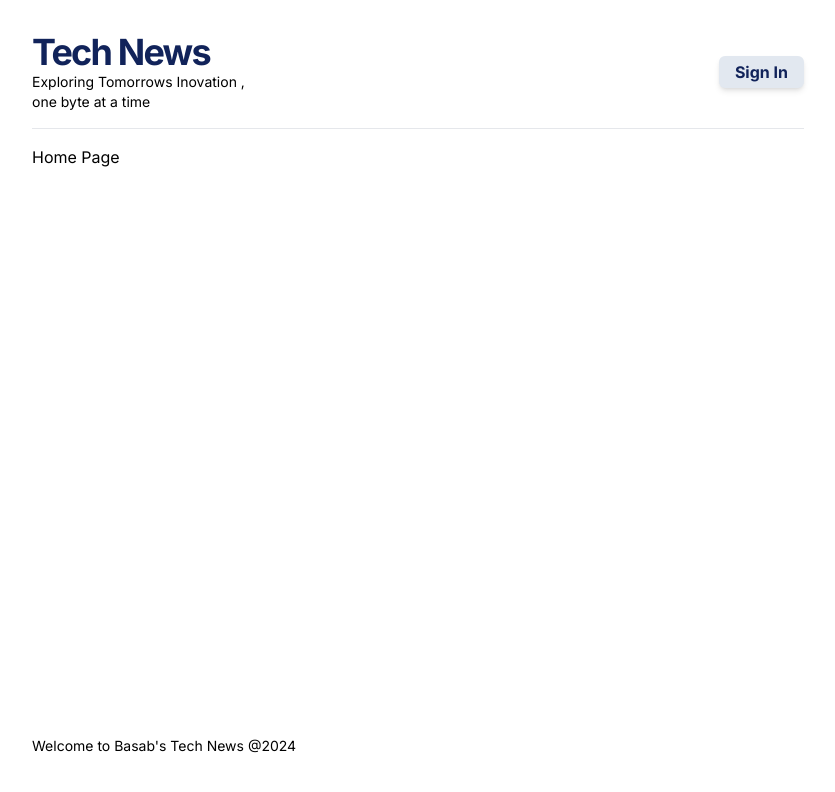
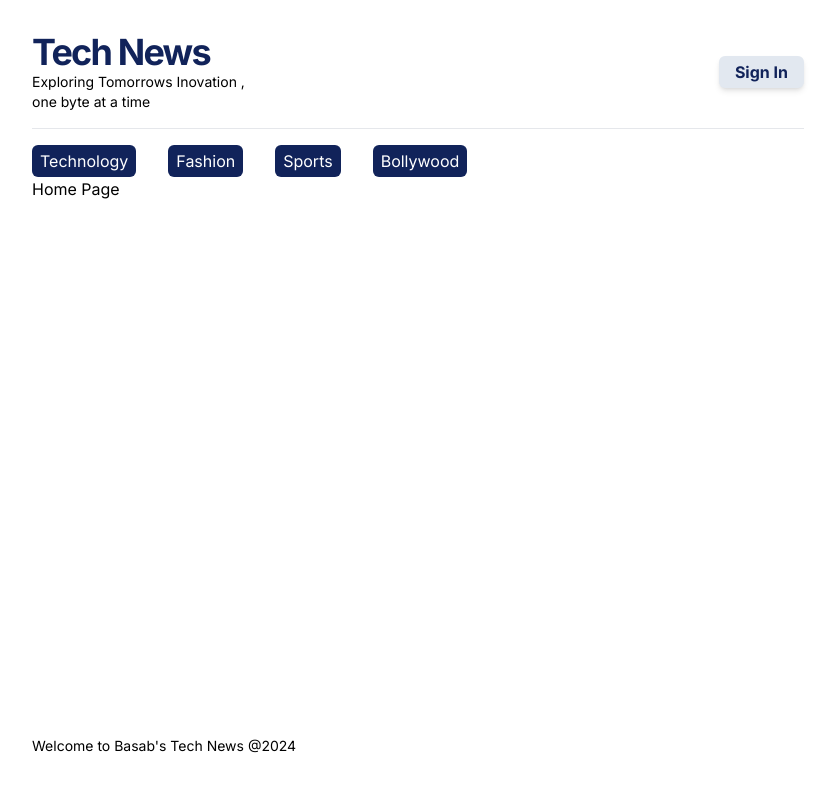
Before and after one commit to Basab-Saha/NextJS_WebApp, a Next.js app: page / in a window 1280 px wide. Shown: the top 792 px of the page, without its empty margins (222-1057 px from the left). Built offline with nearby package versions, Linux system fonts and the light colour scheme.

Commit message:
Made dummy Catagory data and Styles CatagoryList component - Commit3

```diff
--- /dev/null
+++ b/app/components/CatagoriesList.tsx
@@ -0,0 +1,21 @@
+import {CatagoriesData} from '@/app/data'
+import Link from 'next/link'
+// @/ mane next folder er vetor
+
+export default function CatagoriesList(){
+    return(
+        <div className='flex gap-8'>
+            {
+                CatagoriesData.map((catagory)=>{
+                    return (
+                        <Link className='bg-dark px-2 py-1 text-white rounded-md' href={`/catagories/${catagory.name}`}>
+                        <p key={catagory.id} >{catagory.name}</p>
+                        </Link>
+
+
+                    )
+                })
+            }
+        </div>
+    )
+}
--- /dev/null
+++ b/app/data.js
@@ -0,0 +1,20 @@
+export const CatagoriesData=[
+    {
+        id:"1",
+        name:"Technology",
+    },
+    {
+        id:"2",
+        name:"Fashion",
+
+    },
+    {
+        id:"3",
+        name:"Sports",
+    },
+    {
+        id:"4",
+        name:"Bollywood"
+    }
+
+]
--- a/app/page.tsx
+++ b/app/page.tsx
@@ -1,9 +1,11 @@
 import Image from 'next/image'
+import CatagoriesList from './components/CatagoriesList'
 
 export default function Home() {
   return (
-    <main className="">
-      <h1>Home Page</h1>
-    </main>
+    <>
+    <CatagoriesList/>
+    <h1>Home Page</h1>
+    </>
   )
 }
```
